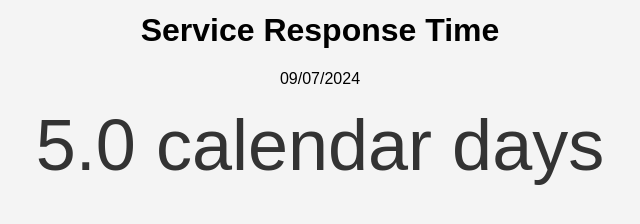
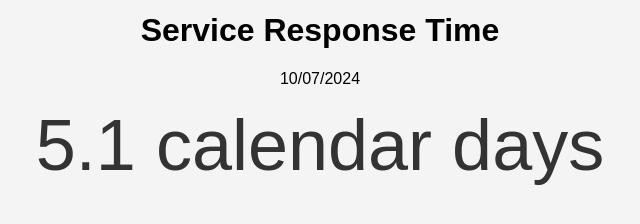
Before and after one commit to MieleBelgium/Six-Day-Challenge, a plain HTML site: page index.html in a window 1280 px wide. Shown: the part 362-586 px from the top of the page, without its empty margins (320-960 px from the left). Drawn offline with Linux system fonts and the light colour scheme.

Commit message:
Update index.html

```diff
--- a/index.html
+++ b/index.html
@@ -32,8 +32,8 @@
 <div class="container">
 <img src="image.png" alt="Logo" class="logo">
 <h1>Service Response Time</h1>
-<p><span>09/07/2024</span></p> <!-- Stel hier de datum in -->
-<div class="response-time"> 5.0 calendar days</div> <!-- Replace "6 calendar days" with your desired static response time -->
+<p><span>10/07/2024</span></p> <!-- Stel hier de datum in -->
+<div class="response-time"> 5.1 calendar days</div> <!-- Replace "6 calendar days" with your desired static response time -->
 </div>
 </body>
 </html>
```
